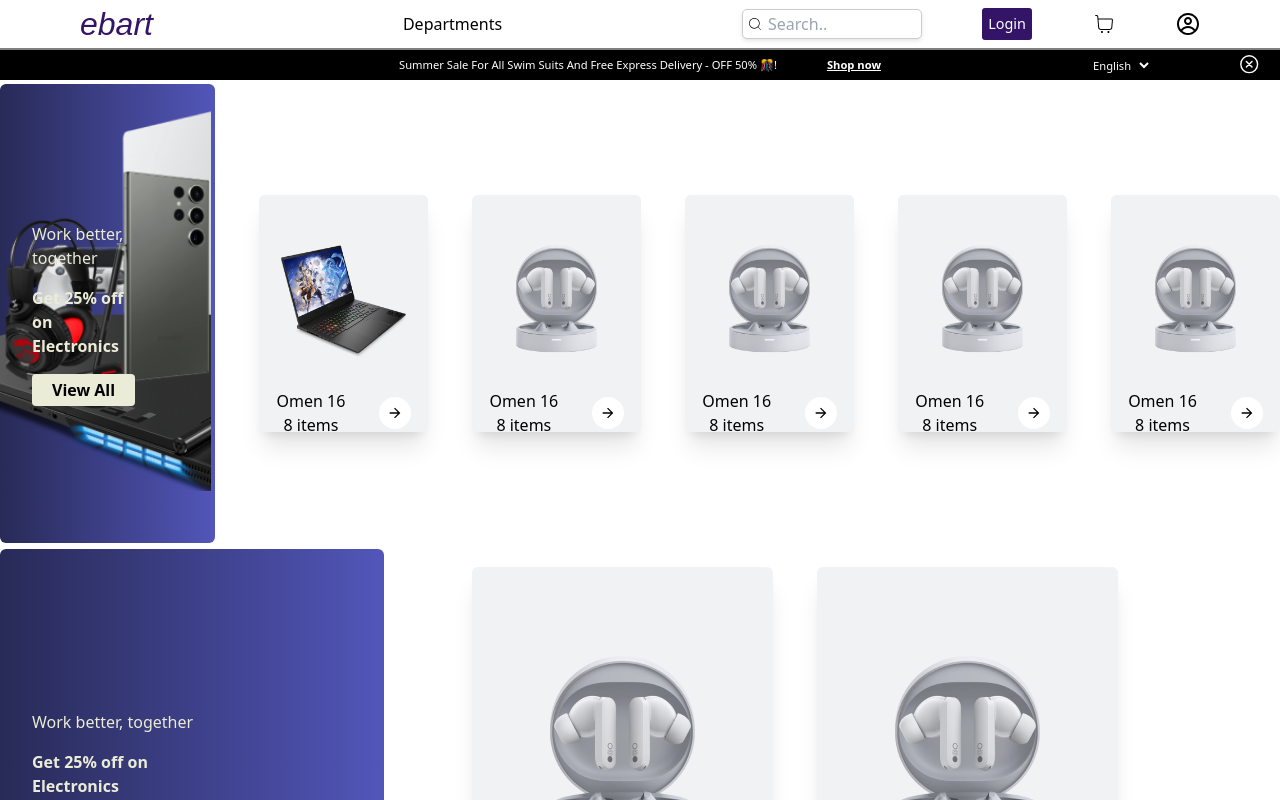
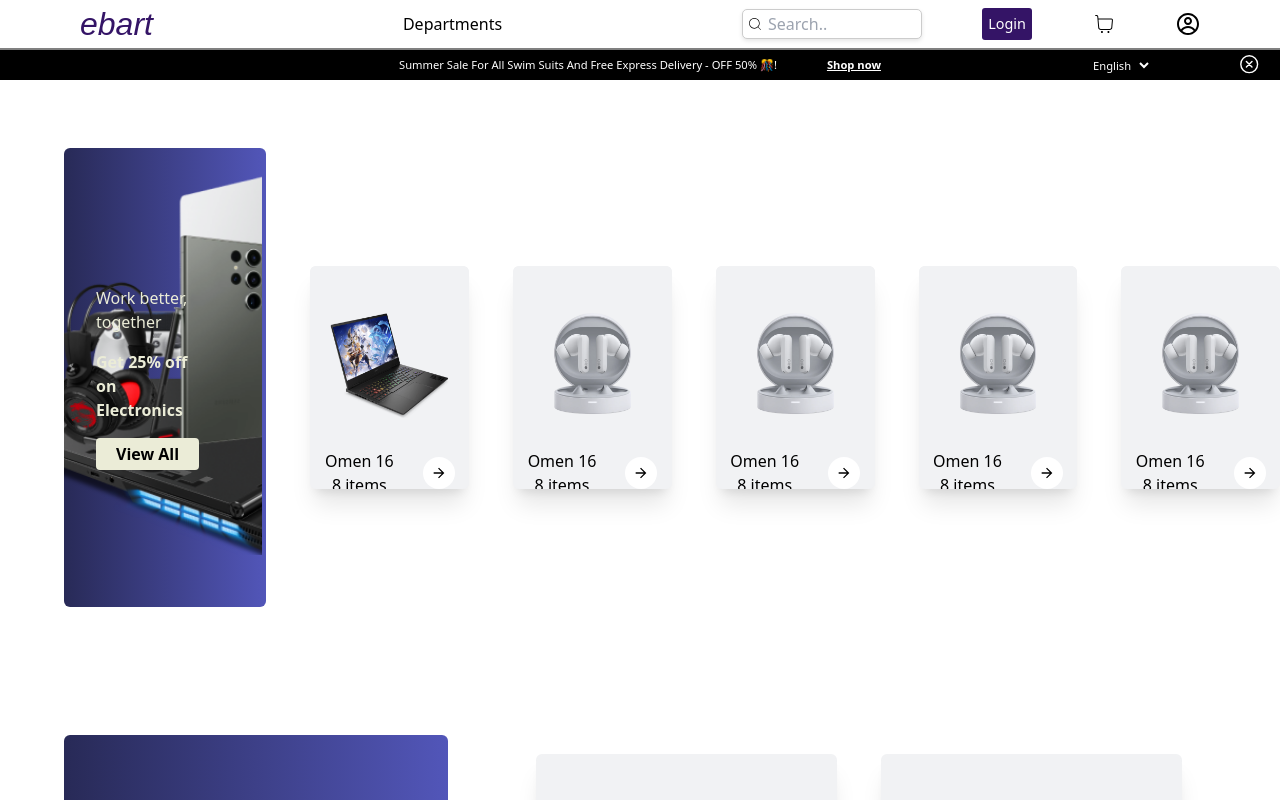
Before and after one commit to TRshyam/React-E-Commers, a React (Vite) app: page / in a window 1280 px wide. Shown: the top 800 px of the page. Built offline with nearby package versions, Linux system fonts and the light colour scheme.

Commit message:
Update AdCard.jsx

```diff
--- a/src/components/Cards/AdCard.jsx
+++ b/src/components/Cards/AdCard.jsx
@@ -3,7 +3,7 @@
 export default function YourComponent({ bgGradientFrom, bgGradientTo, imageSrc, content }) {
   console.log(bgGradientFrom)
   return (
-    <div className={`bg-gradient-to-r from-regal-blue-ad to-light-blue-ad cardWH  rounded-md relative overflow-hidden`}>
+    <div className={`bg-gradient-to-r from-regal-blue-ad to-light-blue-ad cardWH m-16 mr-0 rounded-md relative overflow-hidden`}>
       <div className='absolute top-0 h-full left-0 flex items-center justify-center'>
         <div className='space-y-4 p-8 z-10 text-sandel'>
           {/* Content */}
```
